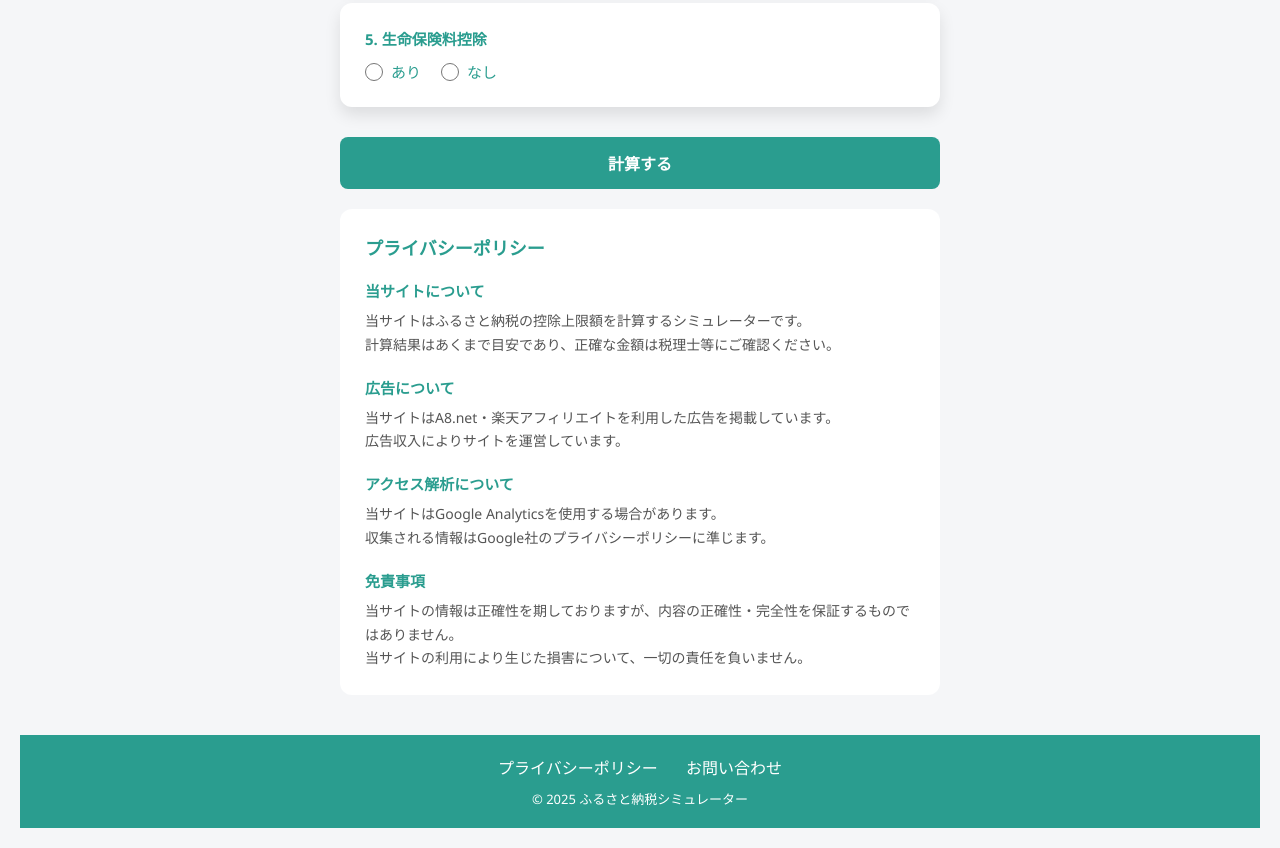
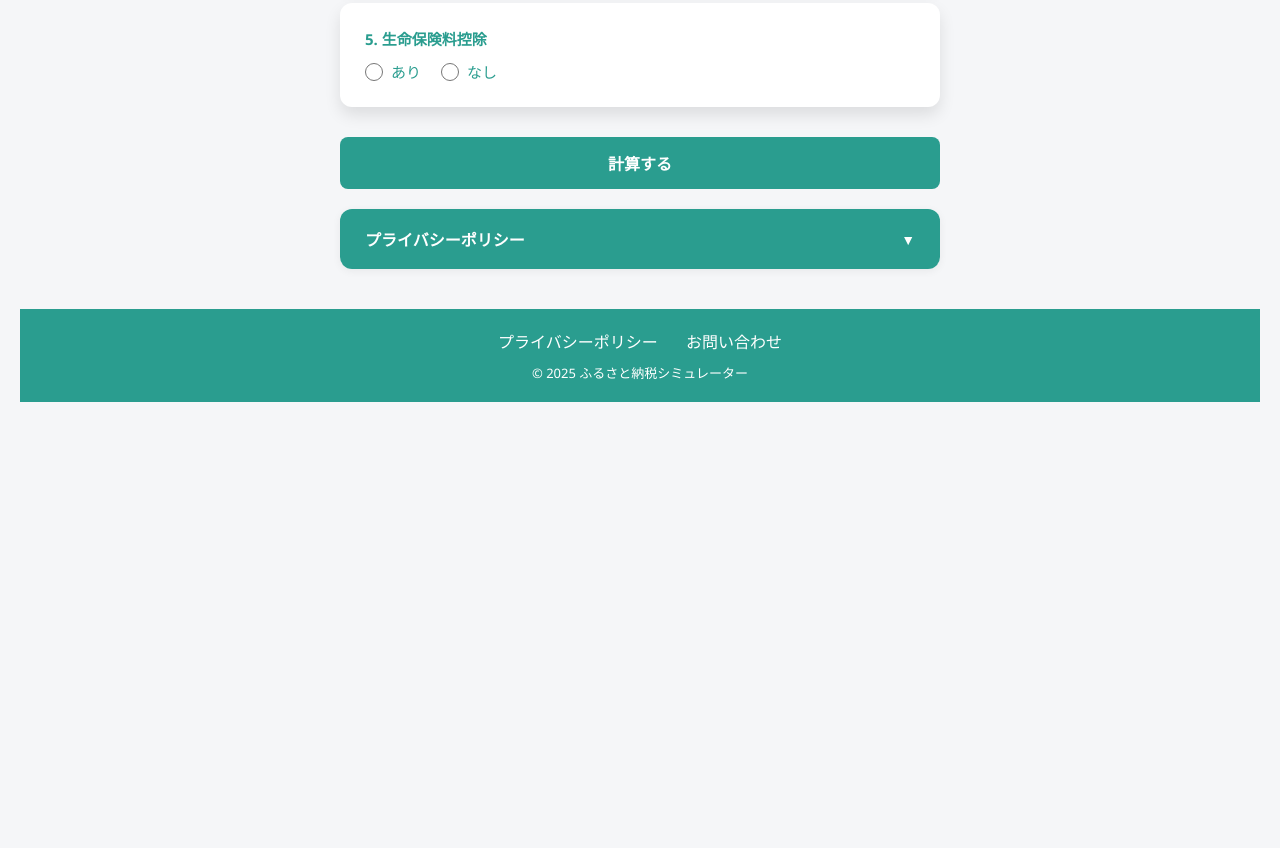
Before and after one commit to grimalowe-create/furusato-app, a plain HTML site: page index.html in a window 1280 px wide. Shown: the part 753-1601 px from the top of the page. After the commit the page ends 1175 px from the top, so only its background shows below. Drawn offline with Linux system fonts and the light colour scheme.

Commit message:
プライバシーポリシーを折りたたみ式に変更

```diff
--- a/index.html
+++ b/index.html
@@ -293,6 +293,50 @@
                 padding: 20px;
             }
         }
+
+        /* アコーディオン */
+        .accordion {
+            background: white;
+            border-radius: 12px;
+            margin-top: 20px;
+            box-shadow: 0 2px 8px rgba(0, 0, 0, 0.06);
+            overflow: hidden;
+        }
+
+        .accordion-header {
+            display: flex;
+            justify-content: space-between;
+            align-items: center;
+            padding: 18px 25px;
+            background-color: #2A9D8F;
+            color: white;
+            cursor: pointer;
+            user-select: none;
+        }
+
+        .accordion-header h2 {
+            font-size: 16px;
+            font-weight: 600;
+            margin: 0;
+            color: white;
+        }
+
+        .accordion-arrow {
+            font-size: 14px;
+            transition: transform 0.3s ease;
+        }
+
+        .accordion-body {
+            max-height: 0;
+            overflow: hidden;
+            transition: max-height 0.4s ease, padding 0.4s ease;
+            padding: 0 25px;
+        }
+
+        .accordion-body.open {
+            max-height: 600px;
+            padding: 25px;
+        }
     </style>
 </head>
 <body>
@@ -478,9 +522,12 @@
 
     <!-- プライバシーポリシー -->
     <div class="container">
-        <section id="privacy" style="background: white; border-radius: 12px; padding: 25px; margin-top: 20px;">
-            <h2 style="color: #2A9D8F; font-size: 18px; margin-bottom: 20px;">プライバシーポリシー</h2>
-
+        <section id="privacy" class="accordion">
+            <div class="accordion-header" onclick="togglePrivacy()" aria-expanded="false" aria-controls="privacyBody">
+                <h2>プライバシーポリシー</h2>
+                <span class="accordion-arrow" id="privacyArrow">▼</span>
+            </div>
+            <div class="accordion-body" id="privacyBody">
                 <h3 style="color: #2A9D8F; font-size: 15px; margin-bottom: 8px;">当サイトについて</h3>
                 <p style="font-size: 14px; color: #555; line-height: 1.7; margin-bottom: 20px;">
                     当サイトはふるさと納税の控除上限額を計算するシミュレーターです。<br>
@@ -504,6 +551,7 @@
                     当サイトの情報は正確性を期しておりますが、内容の正確性・完全性を保証するものではありません。<br>
                     当サイトの利用により生じた損害について、一切の責任を負いません。
                 </p>
+            </div>
         </section>
     </div>
 
--- a/script.js
+++ b/script.js
@@ -1,3 +1,15 @@
+// プライバシーポリシー アコーディオン
+function togglePrivacy() {
+    const body = document.getElementById('privacyBody');
+    const arrow = document.getElementById('privacyArrow');
+    const header = body.previousElementSibling;
+    const isOpen = body.classList.contains('open');
+
+    body.classList.toggle('open', !isOpen);
+    arrow.textContent = isOpen ? '▼' : '▲';
+    header.setAttribute('aria-expanded', String(!isOpen));
+}
+
 // ふるさと納税控除額シミュレーター
 document.addEventListener('DOMContentLoaded', function() {
     const form = document.getElementById('simulatorForm');
```
Lines whose indentation alone changed are shown as unchanged.
